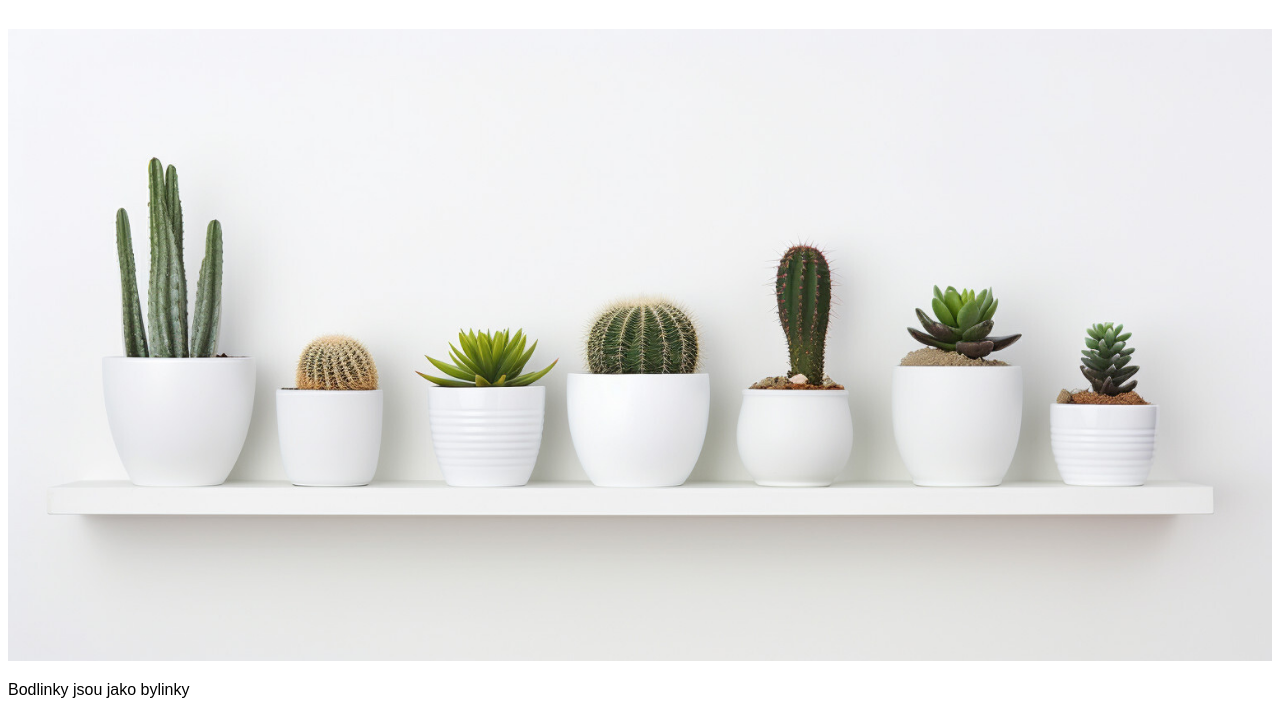
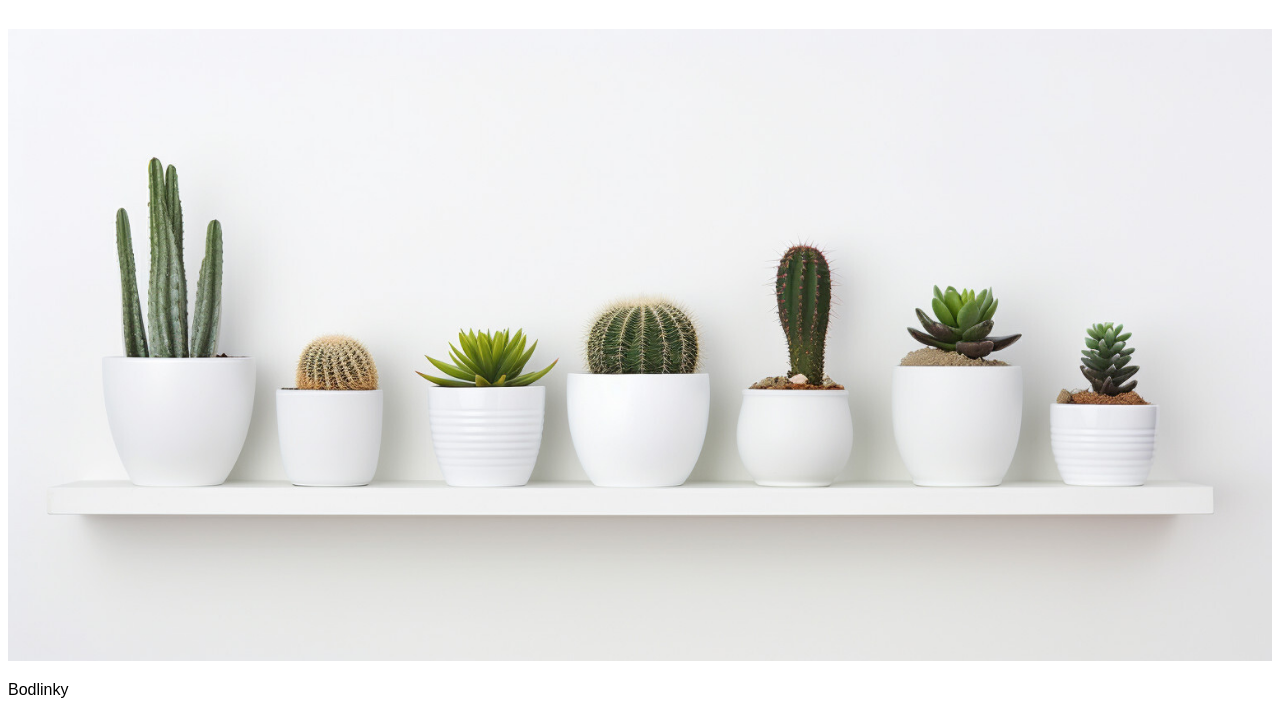
Before and after one commit to annasve/kaktusy, a plain HTML site: page index.html in a window 1280 px wide. Shown: the part 90-805 px from the top of the page. Drawn offline with Linux system fonts and the light colour scheme.

Commit message:
zmena paragrafa

```diff
--- a/index.html
+++ b/index.html
@@ -9,6 +9,6 @@
   <body>
     <h1>Bodliny pro každou bytost.</h1>
     <div><img src="./img/kaktusy.jpg" class="banner" /></div>
-    <p>Bodlinky jsou jako bylinky</p>
+    <p>Bodlinky</p>
   </body>
 </html>
```
